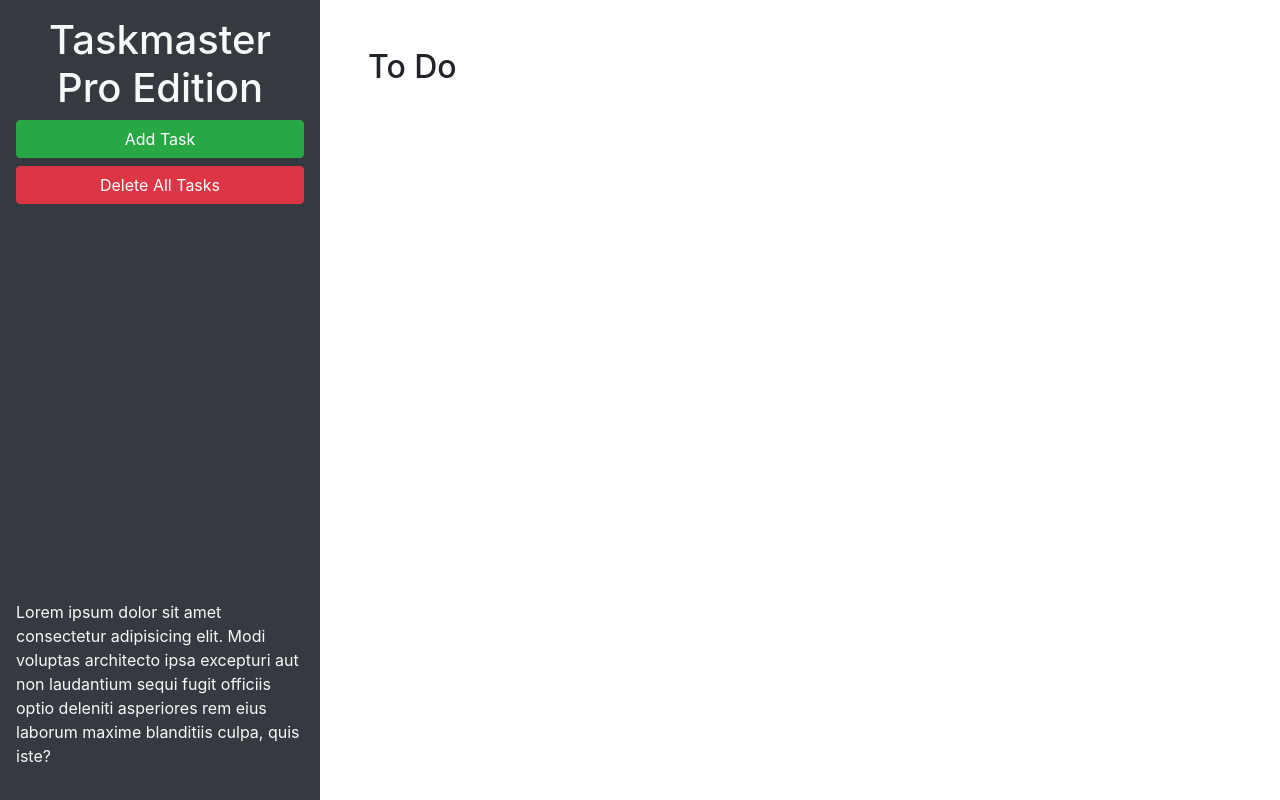
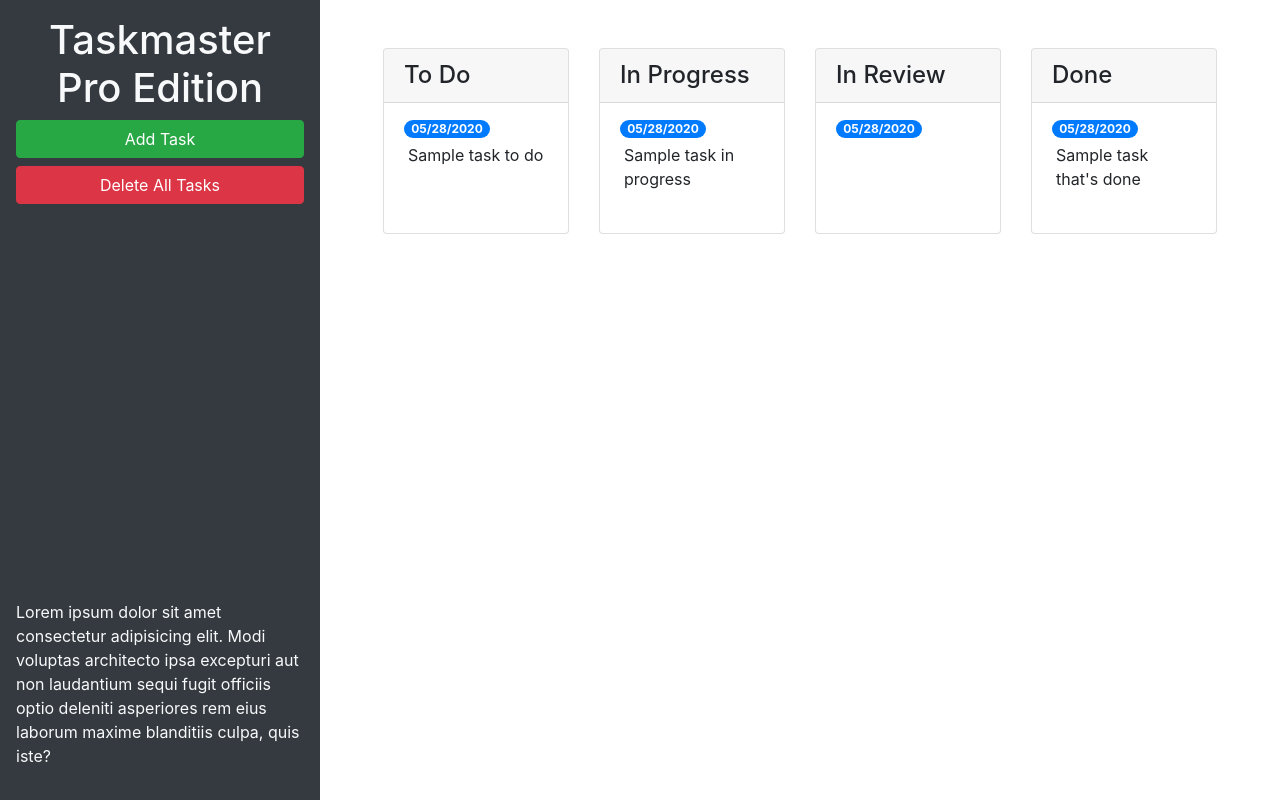
Before and after one commit to bryanjperez/taskmaster-pro, a plain HTML site: page index.html in a window 1280 px wide. Drawn offline with nearby package versions, Linux system fonts and the light colour scheme.

Commit message:
changes to layout and style using bootstrap

```diff
--- a/index.html
+++ b/index.html
@@ -24,9 +24,66 @@
       </p>
     </header>
     <main class="col-12 col-lg-9">
-      <div class="m-5">
-        <h2>To Do</h2>
-        <ul id="list-toDo" class="list-group"> </ul>
+      <div class="m-5 row justify-content-around">
+        <!-- todo start -->
+        <div class="col-12 col-md-6 col-xl-3 mb-3">
+          <div class="card">
+            <h4 class="card-header">
+              To Do
+            </h4>
+        <ul id="list-toDo" class="list-group list-group-flush">
+          <li class="list-group-item">
+            <span class="badge badge-primary badge-pill">05/28/2020</span>
+            <p class="m-1">Sample task to do</p>
+          </li>
+        </ul>
+          </div>
+        </div>
+        <!-- todo end -->
+        <!-- in progress start -->
+        <div class="col-12 col-md-6 col-xl-3 mb-3">
+          <div class="card">
+          <h4 class="card-header">
+            In Progress
+          </h4>
+          <ul id="list-inProgress" class="list-group list-group-flush">
+            <li class="list-group-item">
+              <span class="badge badge-primary badge-pill">05/28/2020</span>
+              <p class="m-1">Sample task in progress</p>
+            </li>
+          </ul>
+          </div>
+        </div>
+        <!-- in progress end -->
+        <!-- in review start -->
+        <div class="col-12 col-md-6 col-xl-3 mb-3">
+          <div class="card">
+            <h4 class="card-header">
+              In Review
+            </h4>
+          <ul id="list-inReview" class="list-group list-group-flush">
+            <li class="list-group-item">
+              <span class="badge badge-primary badge-pill">05/28/2020</span>
+            </li>
+          </ul>
+          </div>
+        </div>
+        <!-- in review end -->
+        <!-- done start -->
+        <div class="col-12 col-md-6 col-xl-3 mb-3">
+          <div class="card">
+            <h4 class="card-header">
+              Done
+            </h4>
+          <ul id="list-done" class="list-group list-group-flush">
+            <li class="list-group-item">
+              <span class="badge badge-primary badge-pill">05/28/2020</span>
+              <p class="m-1">Sample task that's done</p>
+            </li>
+          </ul>
+          </div>
+        </div>
+        <!-- done end -->
       </div>
     </main>
   </div>
@@ -46,11 +103,11 @@
           <form>
             <div class="form-group">
               <label for="modalTaskDescription">Task description</label>
-              <textarea id="modalTaskDescription" rows="3"></textarea>
+              <textarea id="modalTaskDescription" rows="3" class="form-control"></textarea>
             </div>
             <div class="form-group">
               <label for="modalDueDate">Due date</label>
-              <input type="text" id="modalDueDate" placeholder="mm/dd/yyyy" autocomplete="off" />
+              <input type="text" class="form-control" id="modalDueDate" placeholder="mm/dd/yyyy" autocomplete="off" />
             </div>
           </form>
         </div>
```
